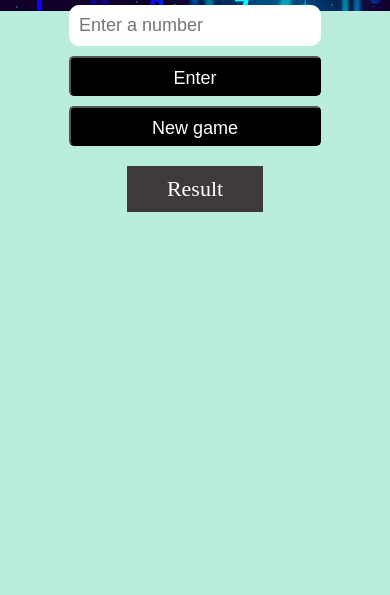
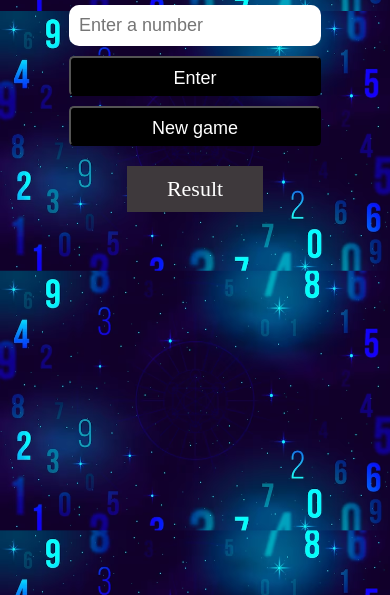
Before and after one commit to ajaygir/Guess-a-number, a plain HTML site: page index.html in a window 390 px wide. Shown: the part 249-844 px from the top of the page. Drawn offline with Linux system fonts and the light colour scheme.

Commit message:
img updated

```diff
--- a/style.css
+++ b/style.css
@@ -83,8 +83,7 @@ button:hover,
         background-image: url('gradient-numerology-background_23-2150051043.avif');
 
             background-size: 100%;
-            background-repeat: no-repeat;
-            height: fit-content;
+
 
 
     }
```
